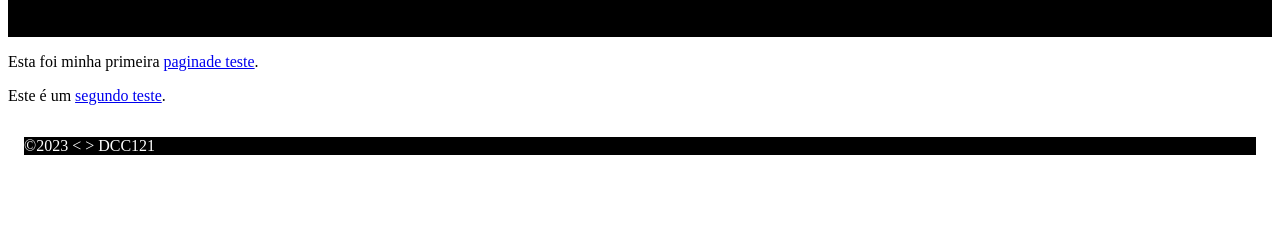
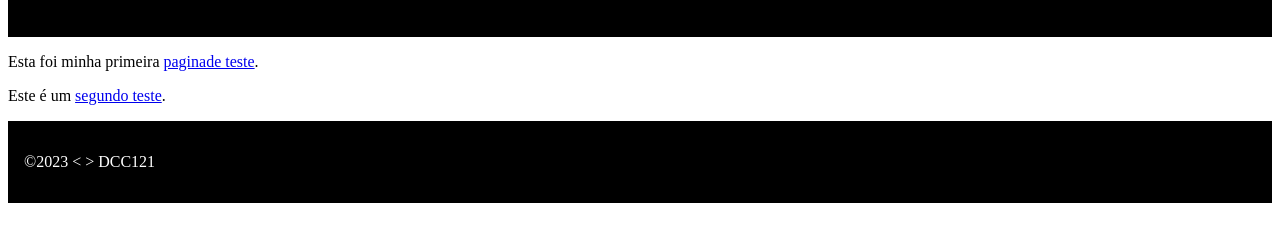
Before and after one commit to ufjf-dcc121/dcc121-2023-1-atv1-pablo-castro, a plain HTML site: page index.html in a window 1280 px wide. Shown: the part 149-390 px from the top of the page. Drawn offline with Linux system fonts and the light colour scheme.

Commit message:
adiciona estilo via seletor para cabeçalho/rodape

```diff
--- a/index.html
+++ b/index.html
@@ -1,11 +1,19 @@
 <!DOCTYPE html>
 <html lang="pt">
+
 <head>
     <meta charset="UTF-8">
     <meta http-equiv="X-UA-Compatible" content="IE=edge">
     <meta name="viewport" content="width=device-width, initial-scale=1.0">
     <title>Pagina inicial</title>
     <style>
+        header,
+        footer {
+            padding: 2em 1em;
+            color: white;
+            background-color: black;
+        }
+
         li {
             display: inline;
             border: solid 1px;
@@ -15,11 +23,11 @@
         header a {
             color: white;
         }
-
     </style>
 </head>
+
 <body>
-    <header style ="padding: 2em 1em; color:white; background-color: black;">
+    <header>
         <h1> Minha pagina de exemplos</h1>
         <nav>
             <ul>
@@ -33,8 +41,9 @@
 
     <p>Esta foi minha primeira <a href="listas.html">paginade teste</a>.</p>
     <p>Este é um <a href="outra.html">segundo teste</a>.</p>
-    <footer style ="margin: 2em 1em; color:white; background-color: black;">
+    <footer>
         &COPY;2023 &lt; &gt; DCC121
     </footer>
 </body>
+
 </html>
```
